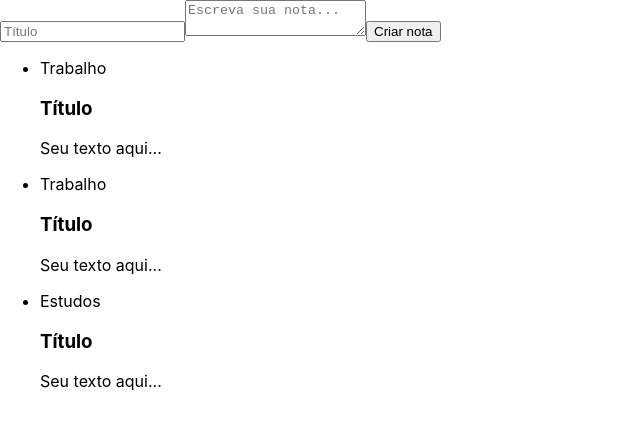
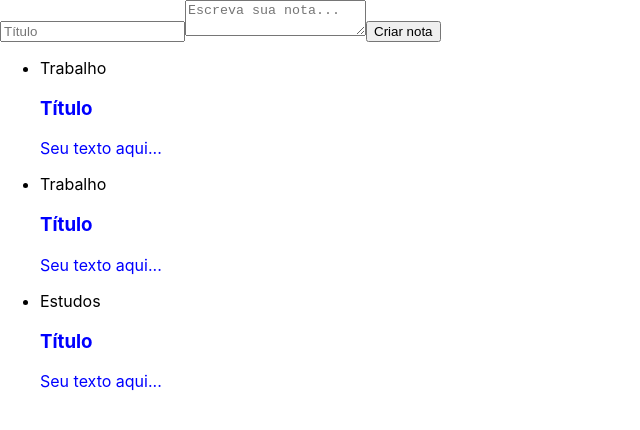
Before and after one commit to RenanTRS/CeepReactJs, a React (Create React App) app: page / in a window 1280 px wide. Shown: the top 430 px of the page, without its empty margins (0-640 px from the left). Built offline with nearby package versions, Linux system fonts and the light colour scheme.

Commit message:
Add class for section element

```diff
--- a/src/components/CardNota.jsx
+++ b/src/components/CardNota/CardNota.jsx
@@ -1,9 +1,9 @@
 import React, {Component} from "react";
-
+import "./estilo.css";
 class CardNota extends Component{
     render(){
         return (
-            <section>
+            <section className="card-nota">
                 <header>
                     <h3>Título</h3>
                 </header>
--- a/src/components/ListaDeNotas.jsx
+++ b/src/components/ListaDeNotas.jsx
@@ -1,5 +1,5 @@
 import React, { Component } from "react";
-import CardNota from "./CardNota";
+import CardNota from "./CardNota/CardNota";
 
 class ListaDeNotas extends Component {
   render() {
```
